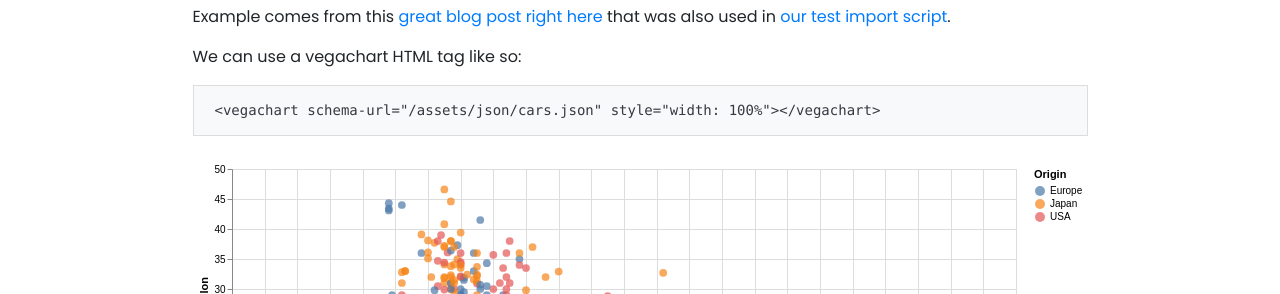
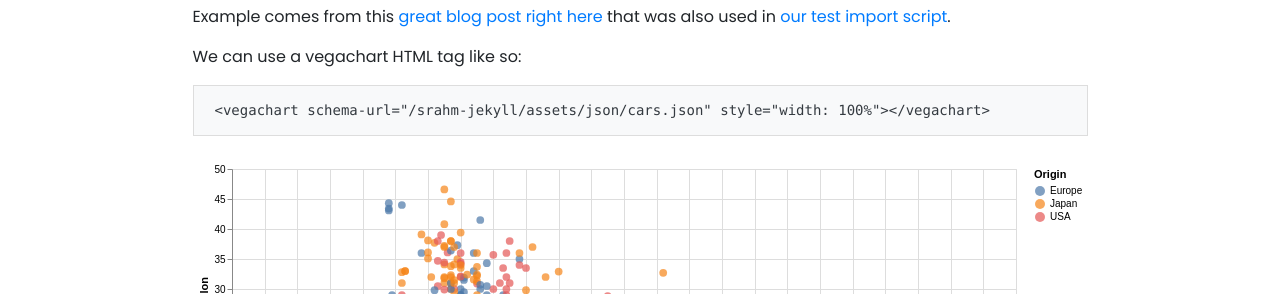
Before and after one commit to Sabir-R/srahm-jekyll, a Jekyll site: the page built from _projects/1_Vega_lite_project.md, in a window 1280 px wide. Shown: the part 205-499 px from the top of the page. Built offline with Jekyll 4.4.1, drawn with Linux system fonts in a browser that asks for light colours; nearby versions of some CDN libraries.

Commit message:
Commit initial values

```diff
--- a/_config.yml
+++ b/_config.yml
@@ -8,7 +8,7 @@
 title               : IS445 Jekyll Template
 description         : >-
                       I am definitely not a corgi!
-baseurl             : ""   # Change to empty quotes if you are hosting your site at <your-username>.github.io directly,
+baseurl             : "/srahm-jekyll"   # Change to empty quotes if you are hosting your site at <your-username>.github.io directly,
 #                                             otherwise will be hosted at <your-username>.github.io/{{base_url}}
 repository          :                     # Change to <your-username> for github OR, if that doesn't work <your-username>/<your-username>.github.io (or remove it if you don't need remote projects) -- for example, I would put "jnaiman" without the quotes after the ":" here
 open_new_tab        : false                             # Opens external URLs in new tab (works for posts, projects and navbar only)
```
